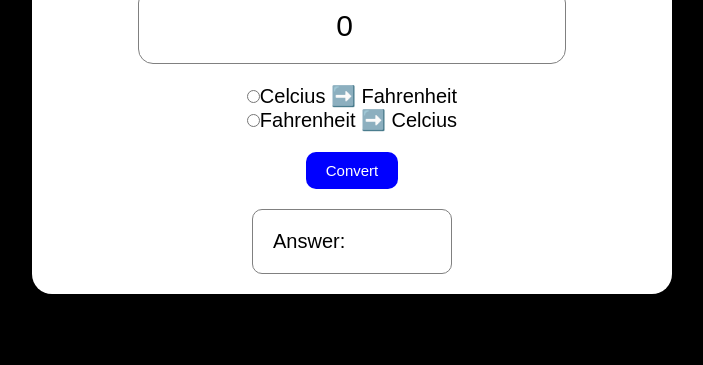
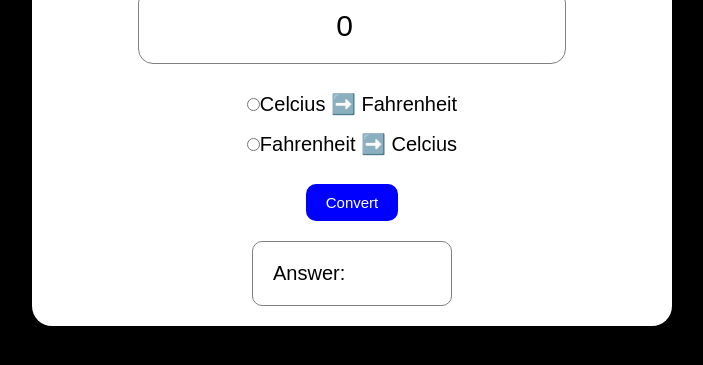
Before and after one commit to nishikanta7819/temeperature_convert, a plain HTML site: page index.html in a window 1280 px wide. Shown: the part 171-536 px from the top of the page, without its empty margins (288-991 px from the left). Drawn offline with Linux system fonts and the light colour scheme.

Commit message:
Add files via upload

```diff
--- a/style.css
+++ b/style.css
@@ -48,6 +48,9 @@ body {
 .convert {
   font-size: 20px;
   margin-bottom: 20px;
+}
+.celcius,.fahrenheit{
+    padding: 8px;
 }
 .btn button {
   padding: 10px 20px;
```
